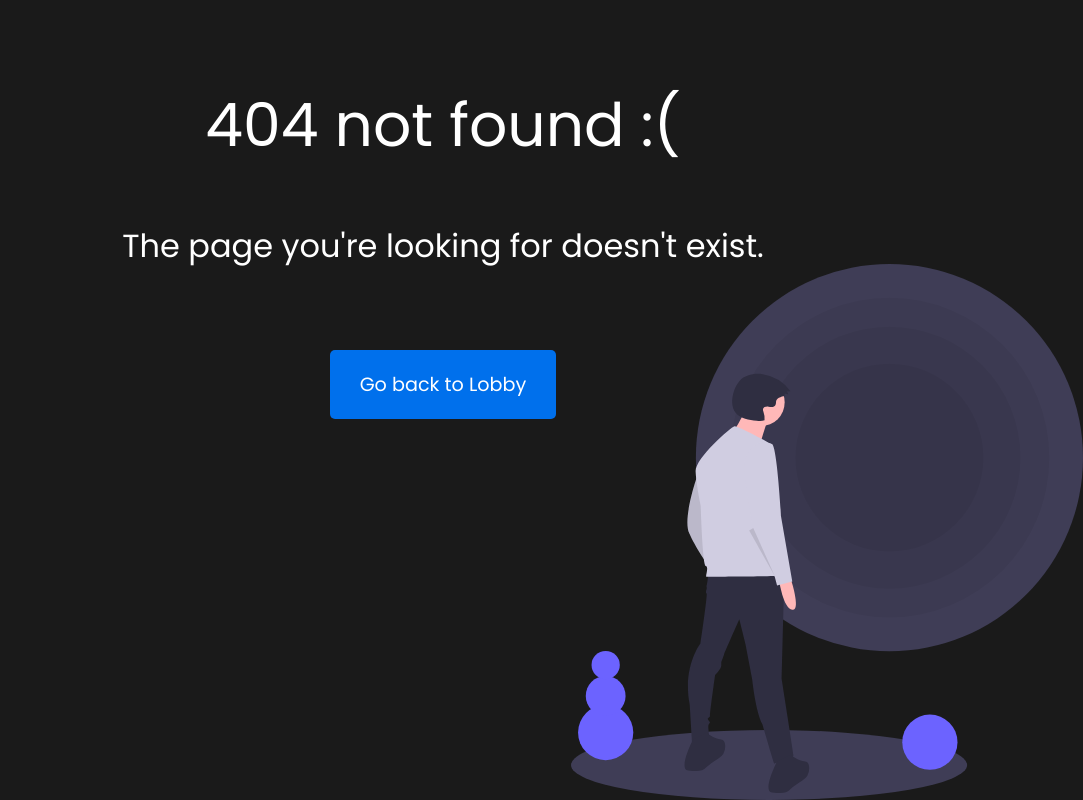
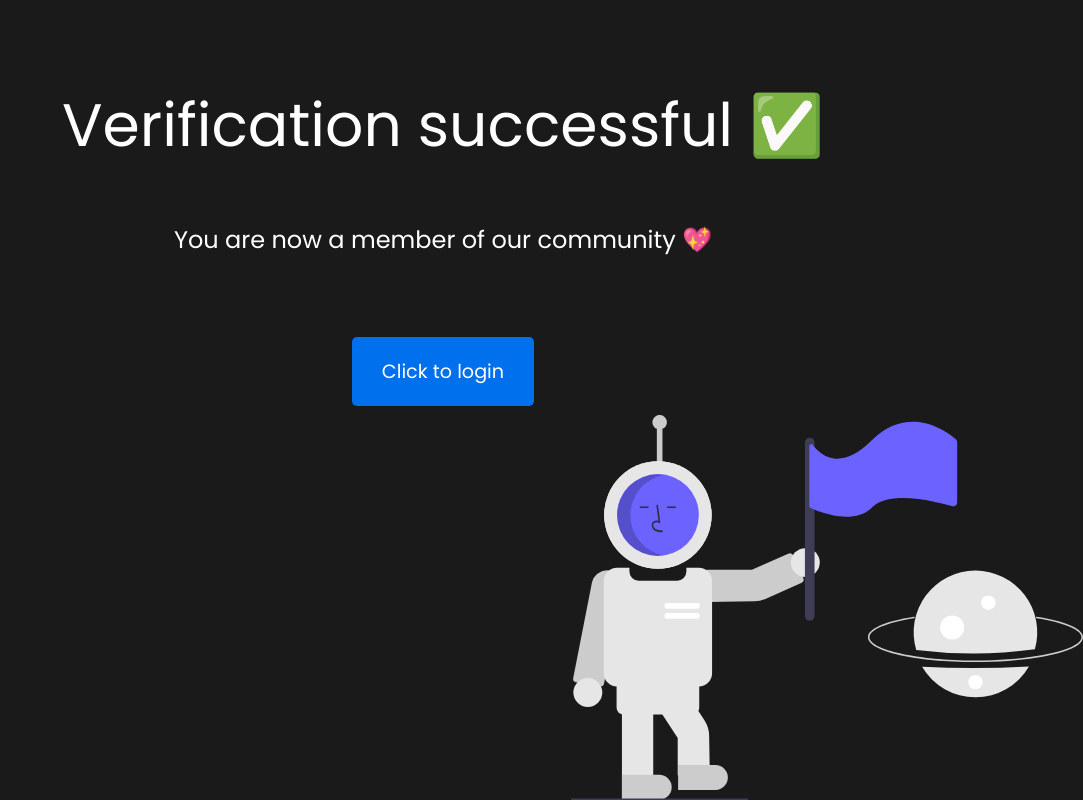
Before and after one commit to edberv1/DevLobby, a React (Create React App) app: page /user/1/verify/1 in a window 1280 px wide. Before the commit this address had no page. Shown: the whole page, without its empty margins (197-1280 px from the left). Built offline with nearby package versions, Linux system fonts and the light colour scheme.

Commit message:
Change verification component functionality

```diff
--- a/src/components/organisms/Signup/index.jsx
+++ b/src/components/organisms/Signup/index.jsx
@@ -5,7 +5,7 @@
 import { AuthService } from '../../../services/AuthService'
 import Navbar from '../../molecules/Navbar'
 import { AuthContext } from '../../../utils/AuthContext'
-import { Outlet, useNavigate } from 'react-router-dom'
+import { useNavigate } from 'react-router-dom'
 
 const SignUp = () => {
   const [signupCreds, setSignupCreds] = useState({
@@ -100,7 +100,6 @@
         setError(response.error)
       } else {
         setSignupSuccess(true)
-        navigate('/signup/verify')
       }
     } catch (error) {
       setError('Failed to sign up. Please try again.')
@@ -127,10 +126,6 @@
 
   return (
     <>
-      {signupSuccess ? (
-        <Outlet />
-      ) : (
-        <>
       <Navbar />
       <div className='signup-container'>
         {/* Conditionally render the form or success message */}
@@ -143,6 +138,9 @@
             Sign up with Email <hr />
           </div>
           {error && <div className='error-message'>{error}</div>}
+          {signupSuccess ? (
+            <h2>Check your mail for the verification link.</h2>
+          ) : (
             <form>
               <input
                 type='text'
@@ -182,6 +180,7 @@
                 Sign Up
               </button>
             </form>
+          )}
           <div className='signin-redirect'>
             Already have an Account? <a href='/login'>Sign in</a>
           </div>
@@ -192,8 +191,6 @@
         </div>
       </div>
     </>
-      )}
-    </>
   )
 }
 
--- a/src/components/organisms/Verification/Verification.scss
+++ b/src/components/organisms/Verification/Verification.scss
@@ -4,7 +4,7 @@
   height: 100vh;
   width: 100vw;
   color: white;
-  background-image: url('../../../assets/images/mailbox.svg');
+  background-image: url('../../../assets/images/astronaut.svg');
   background-repeat: no-repeat;
   background-size: 40%;
   background-position-x: right;
--- a/src/components/organisms/Verification/index.jsx
+++ b/src/components/organisms/Verification/index.jsx
@@ -1,18 +1,13 @@
 import React from 'react'
 import './Verification.scss'
-import { Link } from 'react-router-dom'
+import { Link, useParams } from 'react-router-dom'
 
 const Verification = () => {
   return (
     <div className='verification'>
       <div className='container'>
-        <div id='success'>You've got mail 📫</div>
-        <div className='text2'>
-          Verification link sent to your email for your fresh account!
-        </div>
-        <div className='text1'>
-         After that, you can log in 👇
-        </div>
+        <div id='success'>Verification successful ✅</div>
+        <div className='text2'>You are now a member of our community 💖</div>
         <div className='guide'>
           <Link to='/login'>
             <div className='homeBtn'>Click to login</div>
```
Also changed, not shown: src/router.js (+13 -14 lines). Lines whose indentation alone changed are shown as unchanged.
